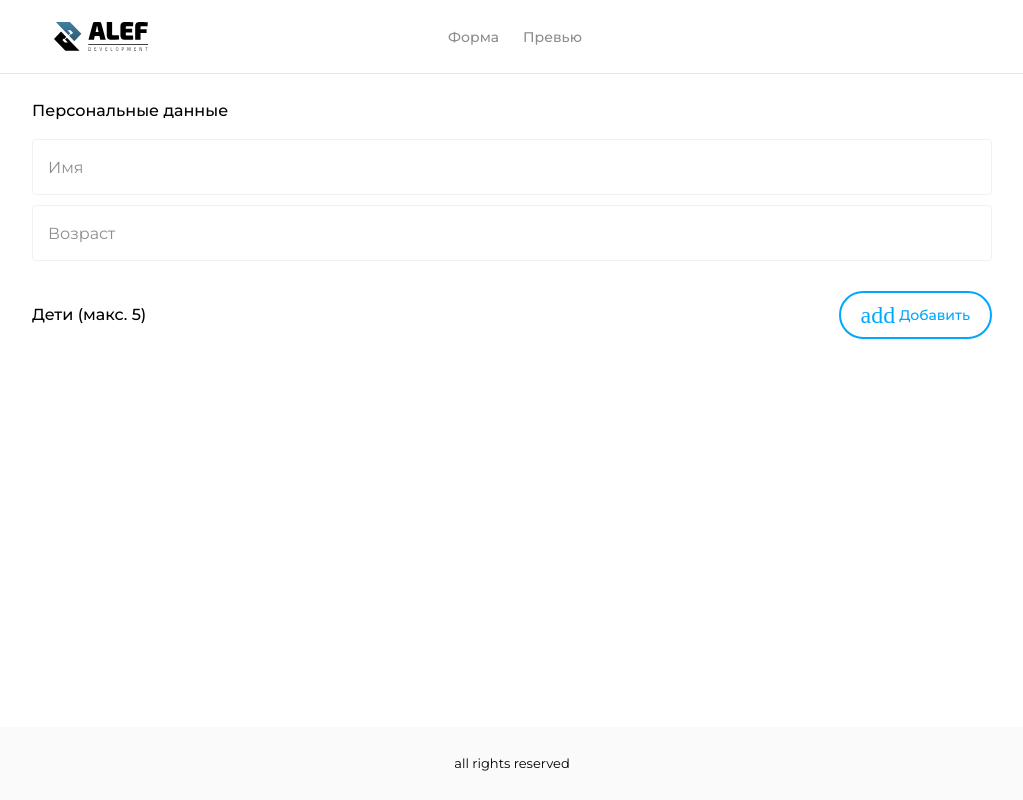
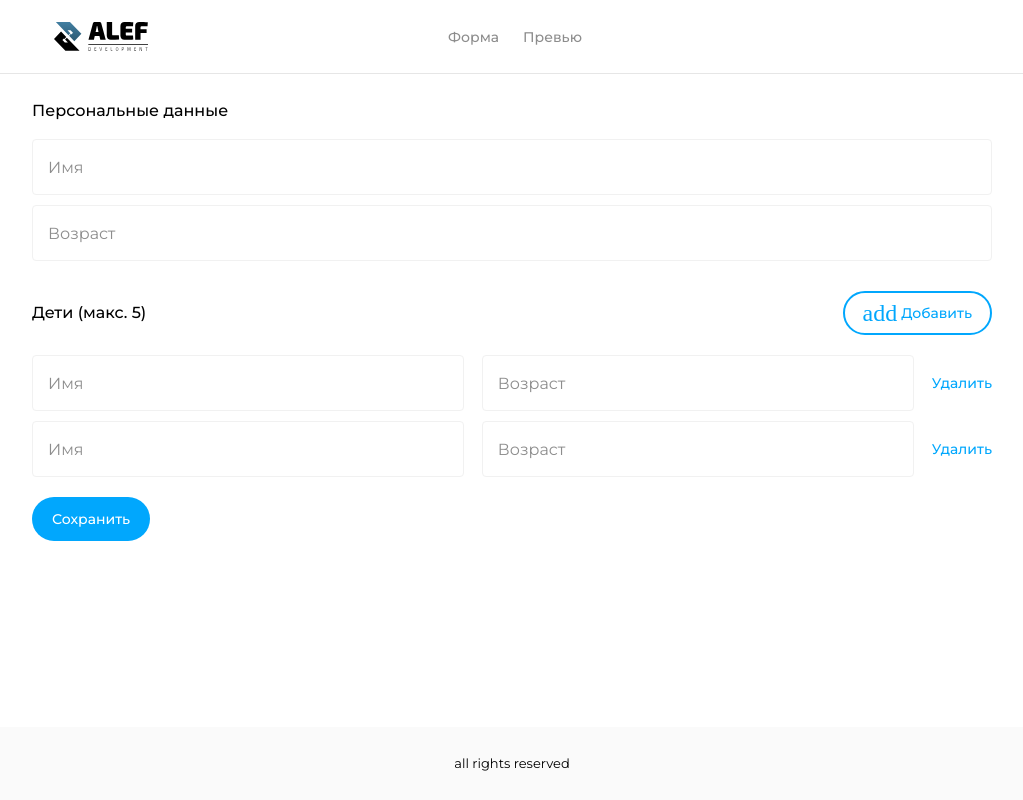
Before and after one commit to Benrise/Alef-Test, a Vue app: page /form in a window 1280 px wide. Shown: the whole page, without its empty margins (128-1151 px from the left). Built offline with nearby package versions, Linux system fonts and the light colour scheme; a web font is replaced by a local one.

Commit message:
Form Page realized without any business logic

```diff
--- a/src/components/blocks/MainBlock.vue
+++ b/src/components/blocks/MainBlock.vue
@@ -5,11 +5,12 @@
             <div class="main-block__title">
                 {{ title }}
             </div>
-            <slot name="button"></slot>
+            <slot name="header-button"></slot>
         </div>
         <div class="main-block__forms">
           <slot name="form"></slot>
         </div>
+        <slot name="footer-button"></slot>
       </div>
     </section>
   </template>
--- a/src/components/blocks/PersonalData.vue
+++ b/src/components/blocks/PersonalData.vue
@@ -4,11 +4,10 @@
             <BaseForm label="Имя" />
             <BaseForm label="Возраст" />
         </template>
-      <BaseForm label="Возраст" />
     </main-block>
 
     <main-block title="Дети (макс. 5)">
-        <template v-slot:button>
+        <template v-slot:header-button>
             <BaseButton
                 label="Добавить"
                 @click="clickButton"
@@ -18,21 +17,32 @@
                 outline
             />
         </template>
-
-      <BaseForm label="Возраст" />
+        <template v-slot:form>
+            <ChildForm/>
+            <ChildForm/>
+        </template>
+        <template v-slot:footer-button>
+            <BaseButton
+                label="Сохранить"
+                @click="clickButton"
+                :isDisabled="false"
+                severity="primary"
+            />
+        </template>
     </main-block>
   </template>
 
 <script>
 import MainBlock from "@/components/blocks/MainBlock.vue";
 import BaseForm from "@/components/ui/BaseForm.vue";
+import ChildForm from "@/components/ui/ChildForm.vue";
 import BaseButton from "@/components/ui/BaseButton.vue";
 export default {
     name: "PersonalData",
-    components: {BaseForm, MainBlock, BaseButton},
+    components: {BaseForm, MainBlock, BaseButton, ChildForm},
     methods:{
         clickButton(){
-            console.log('Clicked!')
+            console.log('Added!')
         }
     }
 }
--- a/src/components/ui/BaseButton.vue
+++ b/src/components/ui/BaseButton.vue
@@ -35,7 +35,12 @@ export default {
         outline: {
             type: Boolean,
             default: false
+        },
+        text: {
+            type: Boolean,
+            default: false
         }
+
 
     },
     data(){
@@ -54,6 +59,7 @@ export default {
                 'button_disabled': this.isDisabled,
                 'button_primary': this.severity === 'primary' && !this.outline,
                 'button_outline-primary': this.severity === 'primary' && this.outline,
+                'button_text-primary': this.severity === 'primary' && this.text
             };
         }
     }
--- a/src/components/ui/ChildForm.vue
+++ b/src/components/ui/ChildForm.vue
@@ -0,0 +1,32 @@
+<template>
+    <div class="child-form">
+        <BaseForm label="Имя"/>
+        <BaseForm label="Возраст"/>
+        <BaseButton
+                label="Удалить"
+                @click="clickButton"
+                severity="primary"
+                text
+        />
+    </div>
+</template>
+
+<script>
+import BaseForm from "@/components/ui/BaseForm.vue";
+import BaseButton from "@/components/ui/BaseButton.vue";
+
+export default {
+    name: 'ChildForm',
+    components: {BaseForm, BaseButton},
+    methods:{
+        clickButton(){
+            console.log('Deleted!')
+        }
+    }
+
+}
+</script>
+
+<style lang="scss" scoped>
+
+</style>
--- a/src/scss/base-button.scss
+++ b/src/scss/base-button.scss
@@ -7,9 +7,12 @@
     align-items: center;
     justify-content: center;
     gap: rem(4);
+    width: fit-content;
+    box-sizing: border-box;
     &__label {
         font-size: rem(14);
         font-weight: 500;
+        line-height: rem(24);
     }
     cursor: pointer;
     user-select: none;
@@ -30,7 +33,15 @@
 
     &_outline-primary {
         background-color: white;
-        border: 2px solid $colors-primary;
+        outline: 2px solid $colors-primary;
+        outline-offset: -2px;
+        color: $colors-primary;
+    }
+
+    &_text-primary {
+        background-color: white;
+        border: none;
+        padding: 0;
         color: $colors-primary;
     }
 
--- /dev/null
+++ b/src/scss/child-form.scss
@@ -0,0 +1,8 @@
+.child-form{
+    width: 100%;
+    display: grid;
+    grid-template-columns: 1fr 1fr auto;
+    gap: 10px;
+    align-items: center;
+    gap: rem(18);
+}
--- a/src/scss/main.scss
+++ b/src/scss/main.scss
@@ -5,7 +5,9 @@
 .main-block{
 
     &__container{
-
+        display: flex;
+        flex-direction: column;
+        gap: rem(20);
     }
     &__title{
         font-size: rem(16);
@@ -21,6 +23,5 @@
         display: flex;
         align-items: center;
         justify-content: space-between;
-        padding-bottom: rem(20);
     }
 }
--- a/src/scss/style.scss
+++ b/src/scss/style.scss
@@ -58,3 +58,4 @@ svg {
 
 @import 'base-form.scss';
 @import 'base-button.scss';
+@import 'child-form.scss';
```
